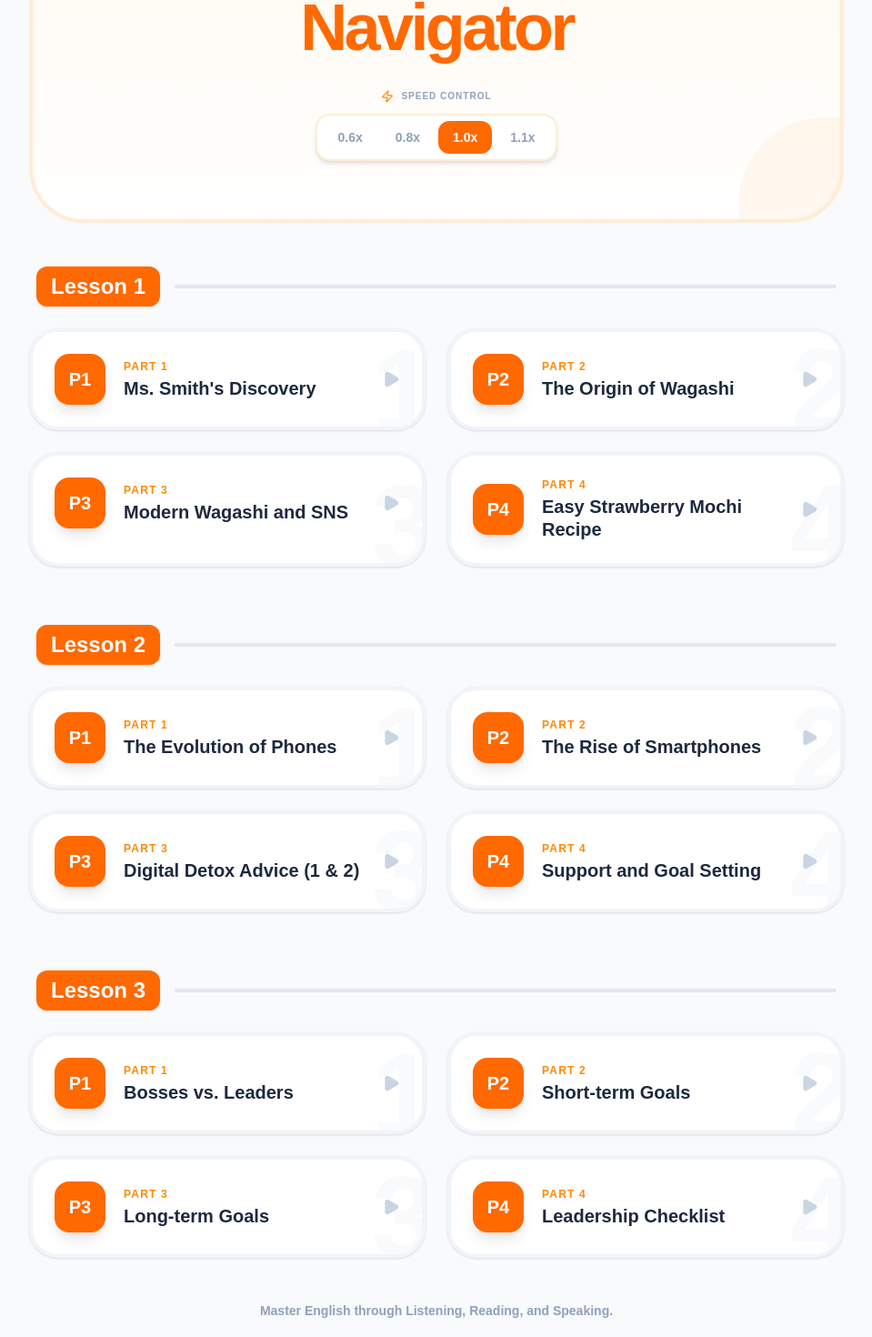
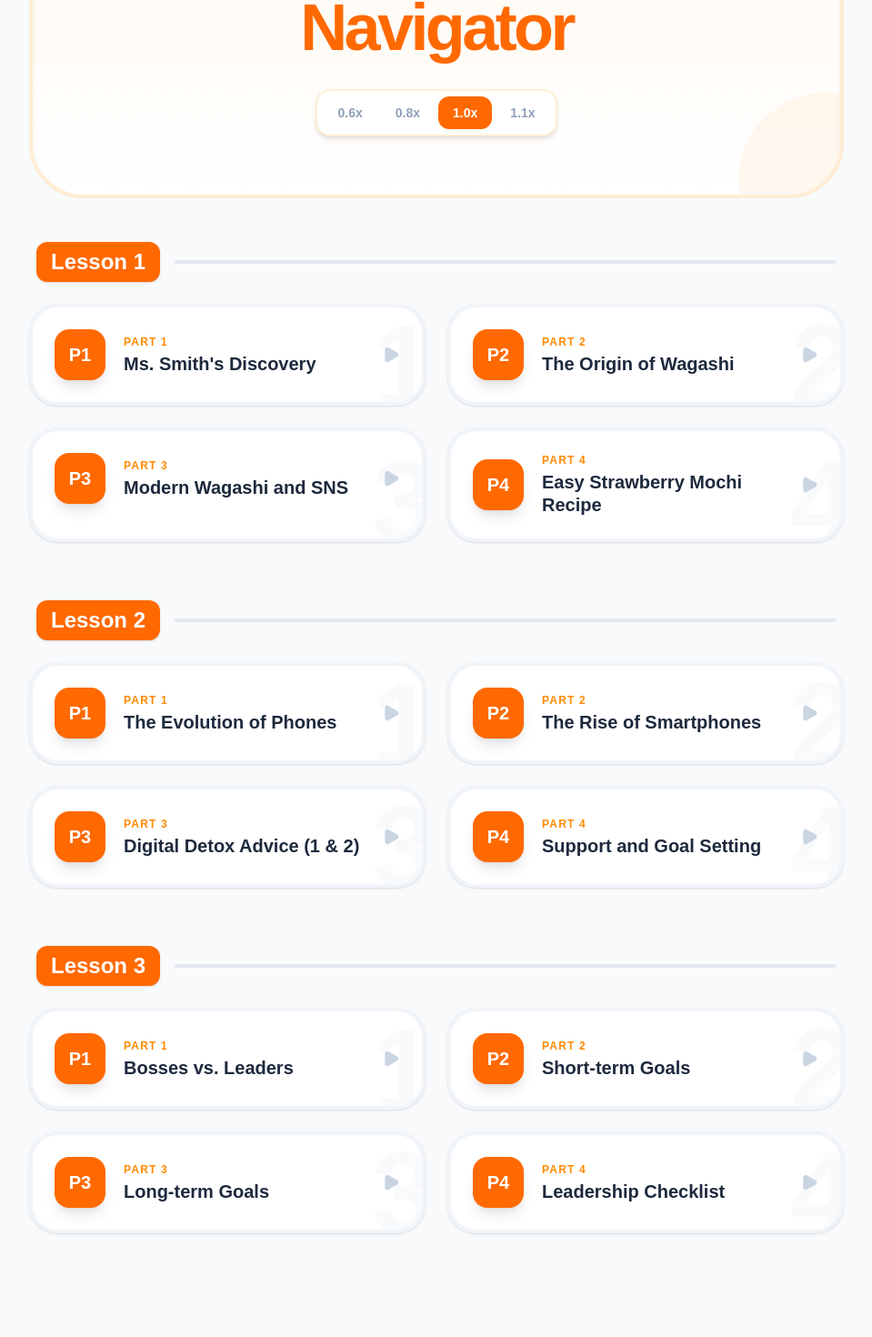
Before and after one commit to af626213-ai/Big-Dipper1-Ver.1, a React (Vite) app: page / in a window 1280 px wide. Shown: the part 282-1752 px from the top of the page at 91% size, without its empty margins (160-1119 px from the left). After the commit the page ends 1662 px from the top, so only its background shows below. Built offline with nearby package versions, Linux system fonts and the light colour scheme; a web font is replaced by a local one.

Commit message:
Refine instructional text in App component
Updated text in overlapping and shadowing steps for clarity.

```diff
--- a/src/App.tsx
+++ b/src/App.tsx
@@ -74,7 +74,7 @@ const OverlappingInternal = ({ script, rate, onNext }: { script: string, rate: n
         <div className="inline-block p-3 bg-orange-500 rounded-2xl text-white mb-2 shadow-md"><Mic size={32} /></div>
         <h2 className="text-3xl font-black text-slate-800">Step 6: Overlapping</h2>
         <div className="bg-orange-50 border-2 border-orange-200 rounded-2xl p-4 mt-4 text-center">
-          <p className="text-sm md:text-base font-bold text-orange-700 leading-relaxed">英語の音声を聴きながら、その音声にピッタリ重ねてスクリプトを同時に音読しよう！</p>
+          <p className="text-sm md:text-base font-bold text-orange-700 leading-relaxed">音声を聴きながらピッタリ重ねて音読しよう！</p>
         </div>
       </div>
       <div className="bg-white rounded-[32px] p-8 shadow-xl border-4 border-slate-100 relative text-left">
@@ -107,7 +107,7 @@ const ShadowingInternal = ({ script, rate, onNext }: { script: string, rate: num
         <div className="inline-block p-3 bg-orange-500 rounded-2xl text-white mb-2 shadow-md"><Headphones size={32} /></div>
         <h2 className="text-3xl font-black text-slate-800">Step 7: Shadowing</h2>
         <div className="bg-orange-50 border-2 border-orange-200 rounded-2xl p-4 mt-4 max-w-2xl mx-auto text-center">
-          <p className="text-sm md:text-base font-bold text-orange-700 leading-relaxed">英語の音声をすぐ後ろから影（shadow）のように追いかけて音読しよう！</p>
+          <p className="text-sm md:text-base font-bold text-orange-700 leading-relaxed">音声を影のように追いかけて音読しよう！</p>
         </div>
       </div>
       <div className="bg-white rounded-[32px] p-10 shadow-xl border-4 border-slate-100 flex flex-col items-center gap-6">
@@ -120,6 +120,7 @@ const ShadowingInternal = ({ script, rate, onNext }: { script: string, rate: num
   );
 };
 
+// --- ここが修正ポイント: export default に変更 ---
 export default function App() {
   const [currentStep, setCurrentStep] = useState<'menu' | 'listening' | 'quiz' | 'vocabulary' | 'phrases' | 'dictation' | 'reading' | 'overlapping' | 'shadowing' | 'result'>('menu');
   const [selectedEpisode, setSelectedEpisode] = useState<Episode>(courseData.episodes[0]);
@@ -203,10 +204,6 @@ export default function App() {
                 <h2 className="text-6xl md:text-7xl font-black text-orange-700 leading-none tracking-tighter relative z-10">English<br /><span className="text-orange-500">Navigator</span></h2>
 
                 <div className="mt-8 relative z-10 flex flex-col items-center gap-3">
-                  <div className="flex items-center gap-2 text-slate-400 font-black text-[10px] uppercase tracking-widest">
-                    <Zap size={14} className="text-orange-400" />
-                    Speed Control
-                  </div>
                   <div className="bg-white p-1.5 rounded-2xl shadow-md border-2 border-orange-100 flex gap-1">
                     {[0.6, 0.8, 1.0, 1.1].map((rate) => (
                       <button
@@ -228,7 +225,6 @@ export default function App() {
                 {renderLessonSection(2, 5, 8)}
                 {renderLessonSection(3, 9, 12)}
               </div>
-              <p className="text-center text-slate-400 font-bold text-sm pb-10">Master English through Listening, Reading, and Speaking.</p>
             </div>
           )}
 
```
